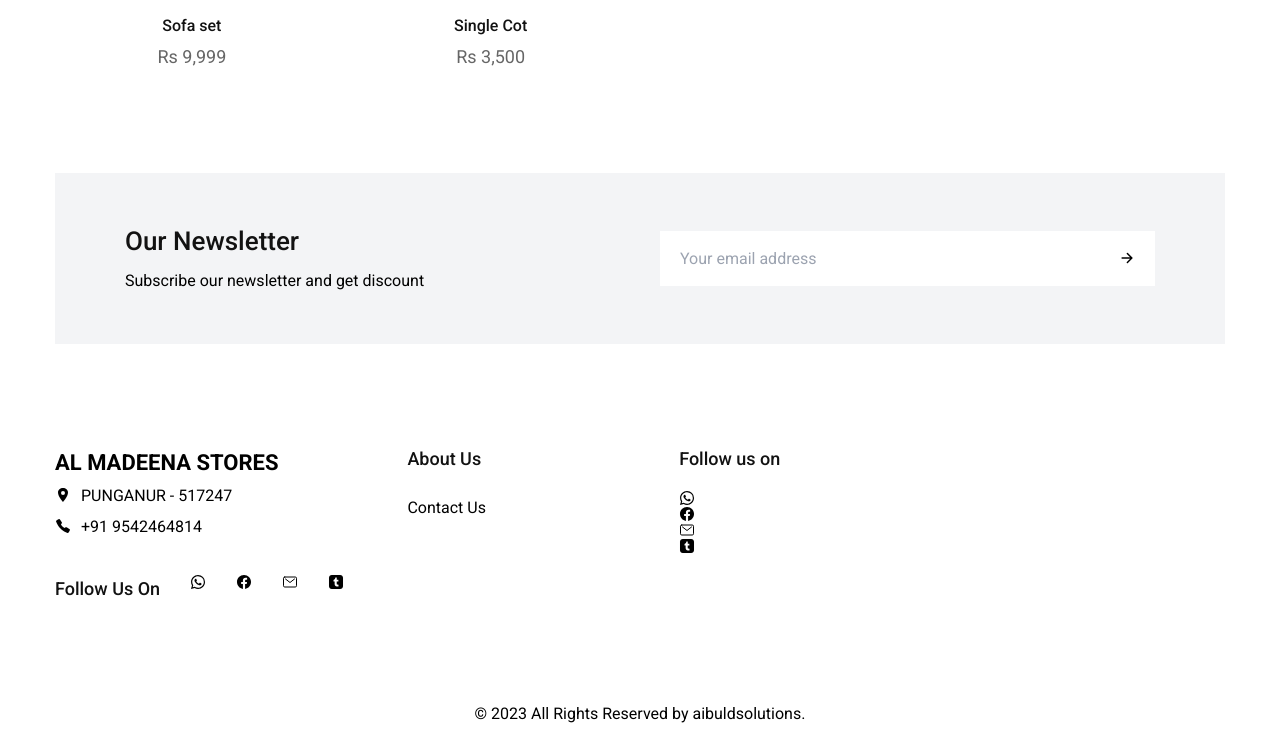
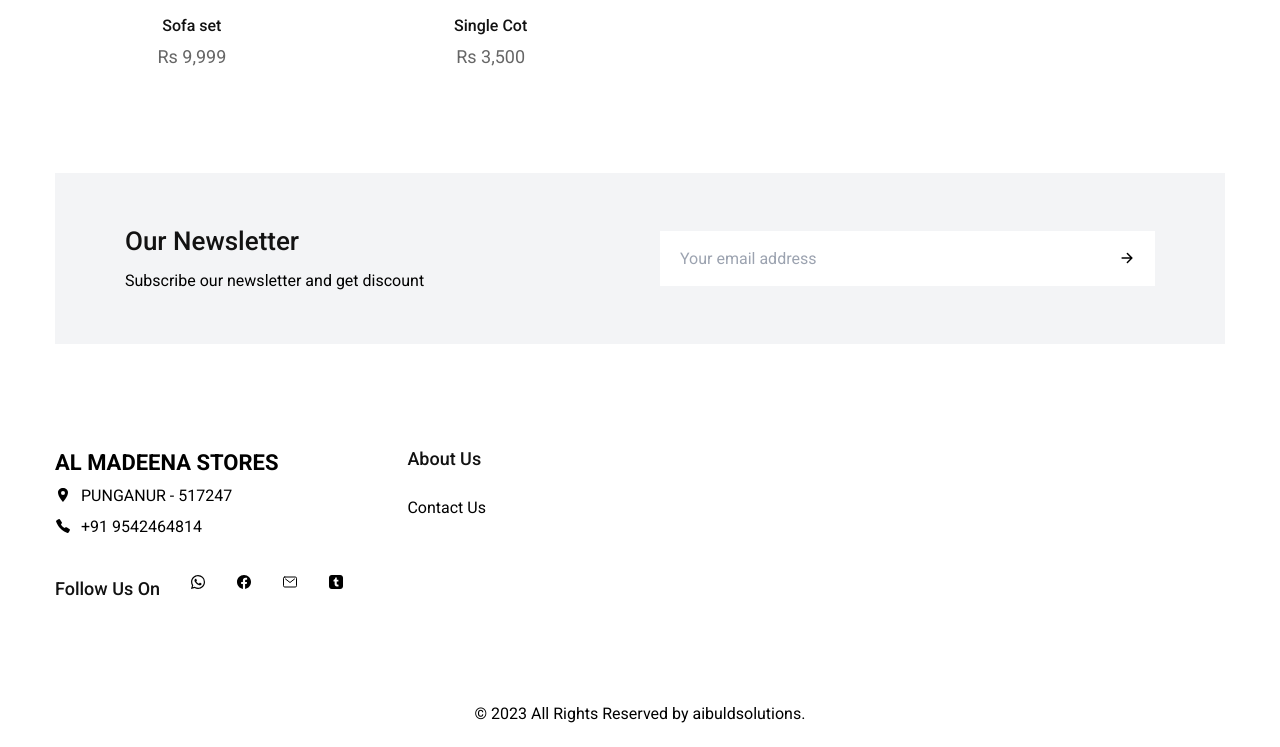
Before and after one commit to Aslimart/Almadeenastore, a plain HTML site: page index.html in a window 1280 px wide. Shown: the part 2083-2830 px from the top of the page. Drawn offline with nearby package versions, Linux system fonts and the light colour scheme; a web font is replaced by a local one.

Commit message:
Update index.html

```diff
--- a/index.html
+++ b/index.html
@@ -1539,28 +1539,6 @@
           </li>
 
         </ul>
-
-         <ul class="footer-list">
-
-          <li>
-            <p class="footer-list-title">Follow us on</p>
-          </li>
-            <li>
-                  <a href="#" class="social-link">
-                    <ion-icon name="logo-whatsapp"></ion-icon>
-                  </a>
-                  <a href="#" class="social-link">
-                    <ion-icon name="logo-facebook"></ion-icon>
-                  </a>
-                    <a href="#" class="social-link">
-                    <ion-icon name="mail-outline"></ion-icon>
-                  </a>
-                   <a href="#" class="social-link">
-                    <ion-icon name="logo-tumblr"></ion-icon>
-                  </a>
-                </li>
-              </ul>
-
         <div class="footer-list">
 
           <!-- <p class="footer-list-title">Newsletter</p>
```
